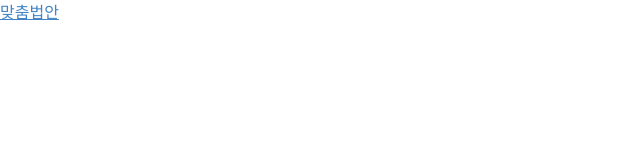
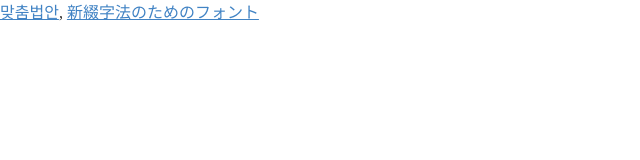
Before and after one commit to gminky/gminky.github.io, a plain HTML site: page index.html in a window 1280 px wide. Shown: the whole page, without its empty margins (0-640 px from the left). Drawn offline with Linux system fonts and the light colour scheme.

Commit message:
Update index.html

```diff
--- a/index.html
+++ b/index.html
@@ -6,8 +6,7 @@
 <link href="gminky.css" rel="stylesheet" type="text/css">
 </head>
 <body>
-	<a href="맞훔법안.html">맞춤법안</a>
-	<div>
-	</div>
+	<a href="맞훔법안.html">맞춤법안</a>,
+	<a href="https://github.com/gminky/New-serif">新綴字法のためのフォント</a>
 </body>
 </html>
```
